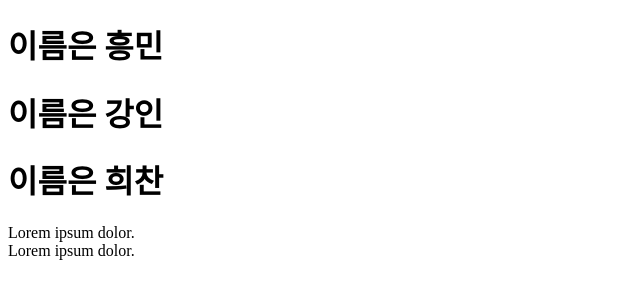
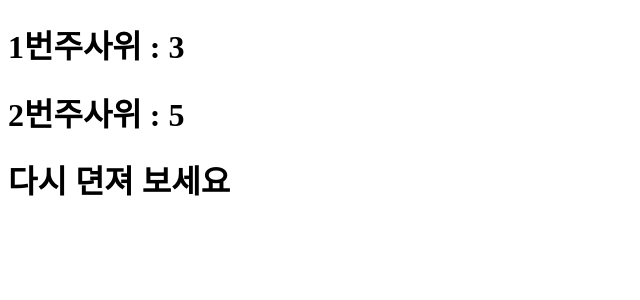
Before and after one commit to Jsb-github/react20231031, a React (Create React App) app: page / in a window 1280 px wide. Shown: the top 300 px of the page, without its empty margins (0-640 px from the left). Built offline with nearby package versions, Linux system fonts and the light colour scheme.

Commit message:
프로퍼티의 값은 자바스크립트 코드가 될 수 있음

```diff
--- a/src/App.js
+++ b/src/App.js
@@ -1,13 +1,20 @@
 function App() {
-  const name = "흥민";
+  const num1 = Math.ceil(Math.random() * 6);
+  const num2 = Math.ceil(Math.random() * 6);
+
+  let messageClassName = "lose";
+  let message = "다시 뎐져 보세요";
+  if (num1 === num2) {
+    messageClassName = "win";
+    message = "당첨";
+  }
+
   return (
     <>
-      <h1>이름은 {name}</h1>
-      <h1>이름은 {"강인"}</h1>
-      <h1>이름은 희찬</h1>
+      <h1>1번주사위 : {num1}</h1>
+      <h1>2번주사위 : {num2}</h1>
 
-      <div className={"error"}>Lorem ipsum dolor.</div>
-      <div className="error">Lorem ipsum dolor.</div>
+      <h1 className={messageClassName}>{message}</h1>
     </>
   );
 }
```
